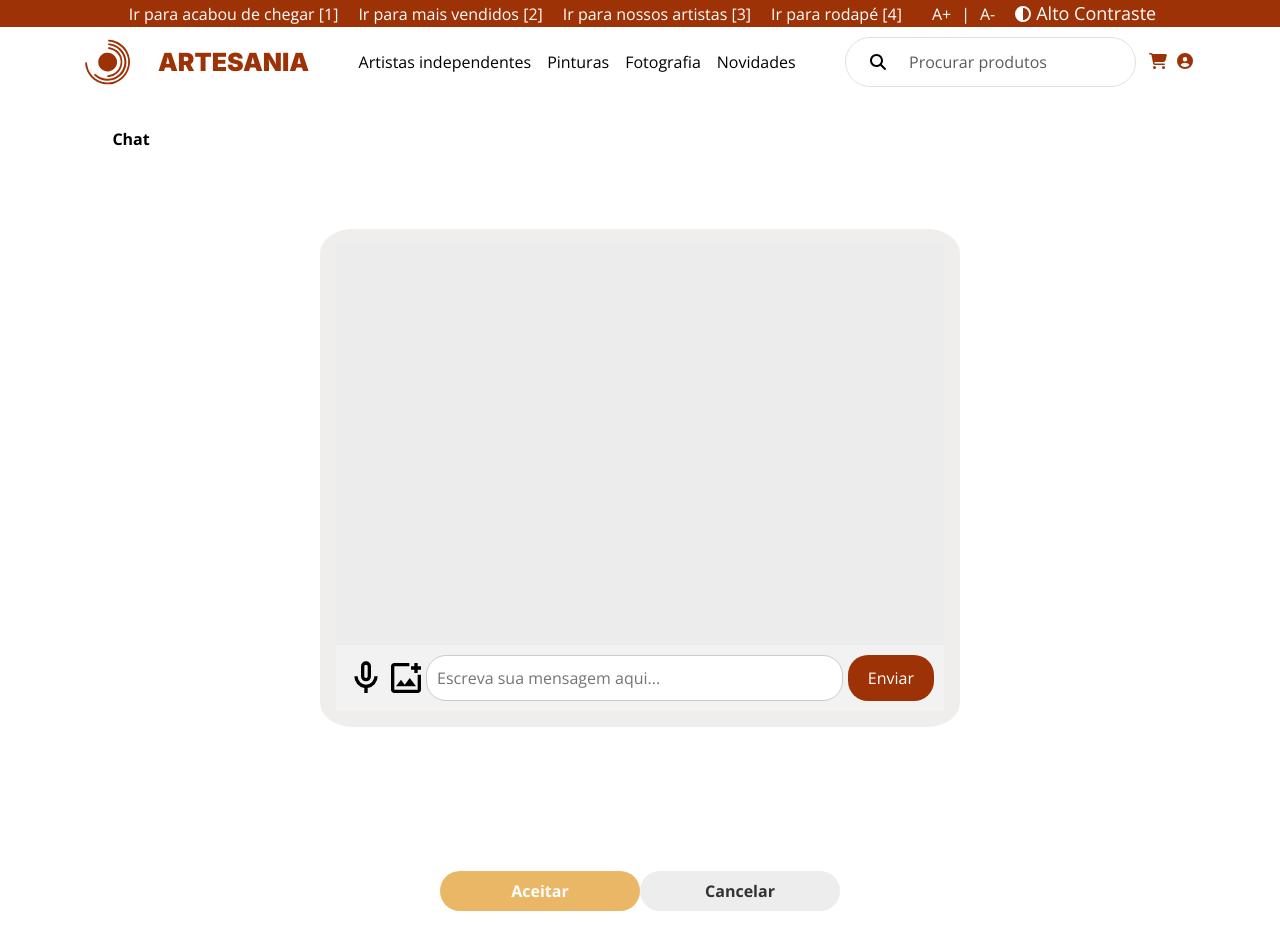
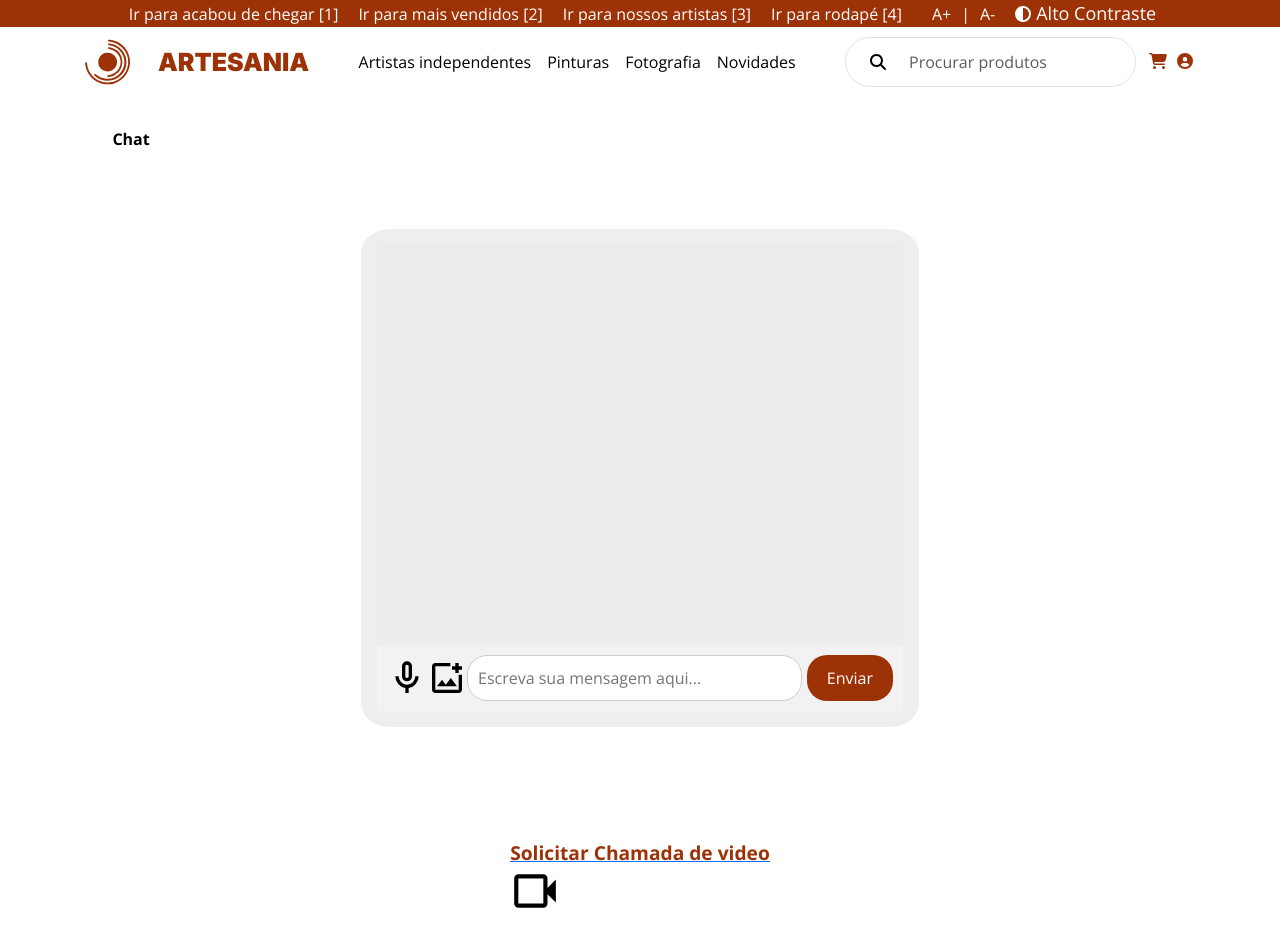
Before and after one commit to ivpinheiro/artesania, a Vue app: page /chat in a window 1280 px wide. Shown: the top 930 px of the page. Built offline with nearby package versions, Linux system fonts and the light colour scheme.

Commit message:
Add videoChat component

```diff
--- a/src/components/chat/ChatWindow.vue
+++ b/src/components/chat/ChatWindow.vue
@@ -16,10 +16,7 @@
             <div class="message-input">
                 <img src="@/assets/img/chat/chat_microfone.svg" alt="Logo da Artesania" />
                 <img src="@/assets/img/chat/chat_image_upload.svg" alt="Logo da Artesania" />
-                <div class="icons">
-                <!-- aqui que vai a imagem do artista -->
-                <!-- aqui que vai a imagem do perfil -->
-                </div>
+
                 <input v-model="newMessage" type="text" placeholder="Escreva sua mensagem aqui..." @keyup.enter="sendUserMessage" />
                 <button @click="sendUserMessage">Enviar</button>
             </div>
--- /dev/null
+++ b/src/components/chat/VideoChat.vue
@@ -0,0 +1,36 @@
+<template>
+    <div class="contrast">
+        <div class="video-icon">
+            <a href="https://meet.google.com/">
+                <p class="video-title">Solicitar Chamada de video</p>
+                <img src="@/assets/img/chat/video_icon.svg" class="video-icon" alt="User" />
+            </a>
+        </div>
+    </div>
+</template>
+
+<script>
+export default {
+  name: 'VideoChat'
+}
+</script>
+
+<style>
+
+.video-icon{
+    display: flex;
+    flex-wrap: wrap;
+    justify-content: center;
+    flex-direction: column;
+    text-align: center;
+    align-items: center;
+}
+
+.video-title{
+    margin: auto;
+    font-size: 1.2rem;
+    font-weight: bold;
+    color: #9D3207
+}
+
+</style>
--- a/src/views/NegotiationChat.vue
+++ b/src/views/NegotiationChat.vue
@@ -3,8 +3,13 @@
         <div class="breadcrumbs">
             <BreadCrumbComponent></BreadCrumbComponent>
         </div>
-        <div class="chat-conteudo">
-            <ChatWindow></ChatWindow>
+        <div class="container">
+            <div class="chat-area">
+                <ChatWindow></ChatWindow>
+            </div>
+            <div class="video-area">
+                <VideoChat></VideoChat>
+            </div>
         </div>
         <div class="confirm-area">
             <button class="buttonPrimary-aceitar">Aceitar</button>
@@ -17,13 +22,15 @@
 
 import BreadCrumbComponent from '@/components/breadcrumbs/BreadCrumbComponent.vue'
 import ChatWindow from "@/components/chat/ChatWindow.vue"
+import VideoChat from "@/components/chat/VideoChat.vue"
 
 
 export default {
     name: 'NegotiationChat',
     components: {
         BreadCrumbComponent,
-        ChatWindow
+        ChatWindow,
+        VideoChat
     }
 }
 
@@ -33,23 +40,6 @@ export default {
 .breadcrumbs {
     margin: 20px 8%;
     padding-bottom: 1rem;
-}
-
-.highlight{
-    color: #9D3207;
-}
-
-.pay-conteudo {
-    display: grid;
-    grid-template-columns: 1fr 1fr 1fr;
-    grid-gap: 5rem;
-    padding: 0rem 5rem;
-
-    /*display: flex;
-    flex-direction: row;
-    justify-content: space-evenly;
-    padding: 0rem 5rem;
-    margin: 1rem;*/
 }
 
 .confirm-area {
```
Also changed, not shown: src/assets/img/chat/video_icon.svg (added).
